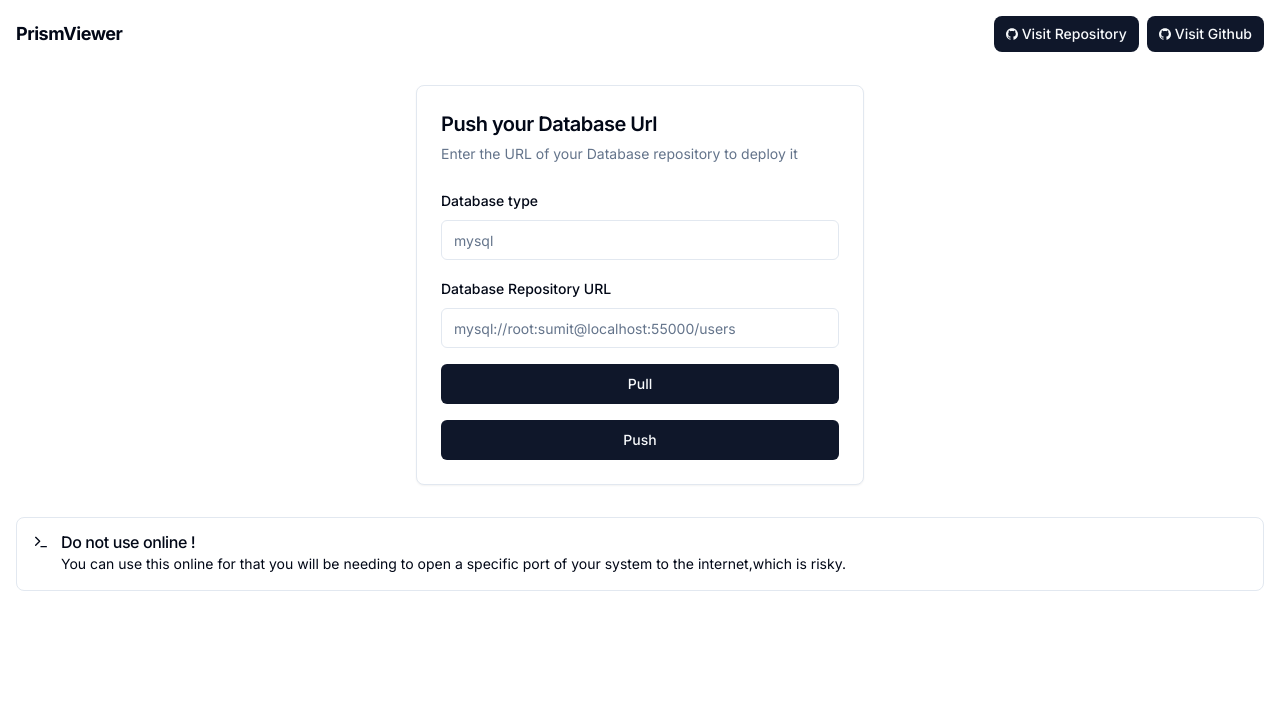
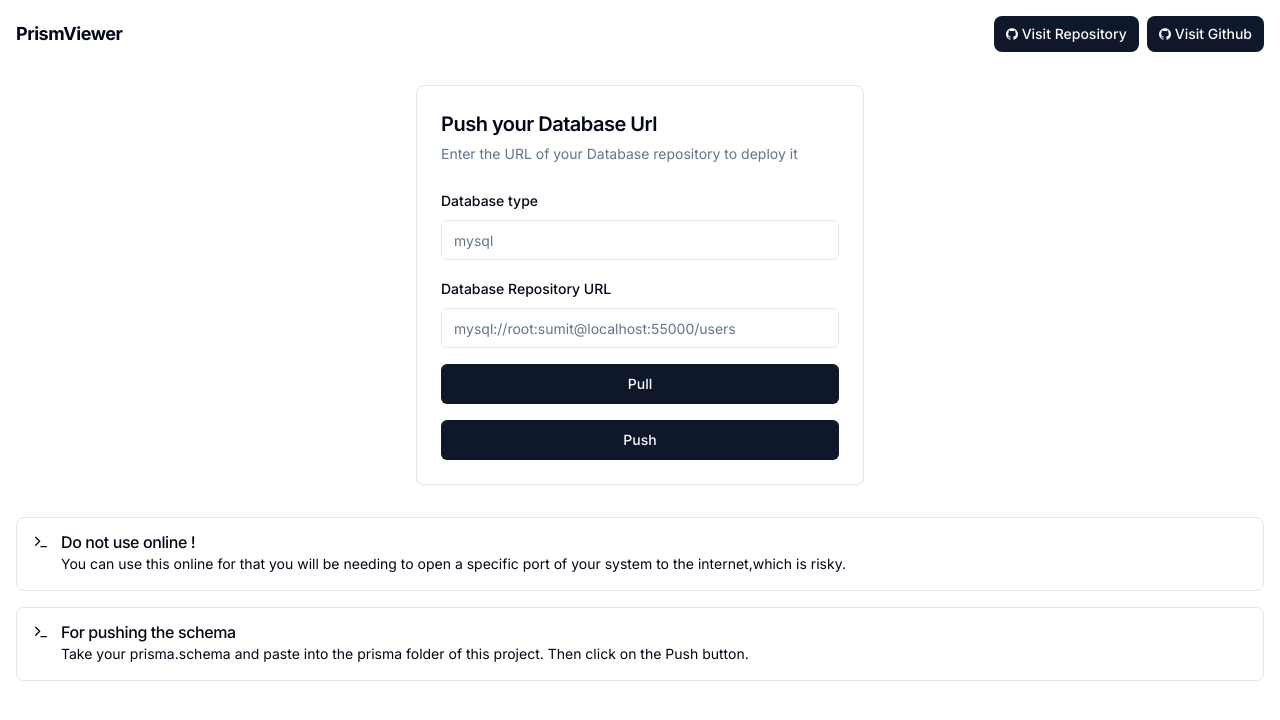
Before and after one commit to SumitKumar-17/Prismviewer, a Next.js app: page / in a window 1280 px wide. Shown: the top 720 px of the page. Built offline with nearby package versions, Linux system fonts and the light colour scheme.

Commit message:
feat:adding info for the prisma push

```diff
--- a/src/components/AlertDetails.tsx
+++ b/src/components/AlertDetails.tsx
@@ -9,7 +9,7 @@ import {
 
 export function AlertDetails() {
   return (
-    //@ts-ignore
+    <>
     <Alert>
       <Terminal className="h-4 w-4" />
       <AlertTitle>Do not use online !</AlertTitle>
@@ -17,5 +17,14 @@ export function AlertDetails() {
         You can use this online for that you will be needing to open a specific port of your system to the internet,which is risky.
       </AlertDescription>
     </Alert>
+    <Alert>
+      <Terminal className="h-4 w-4" />
+      <AlertTitle>For pushing the schema </AlertTitle>
+      <AlertDescription>
+       Take your prisma.schema and paste into the prisma folder of this project.
+       Then click on the Push button.
+      </AlertDescription>
+    </Alert>
+    </>
   )
 }
```
